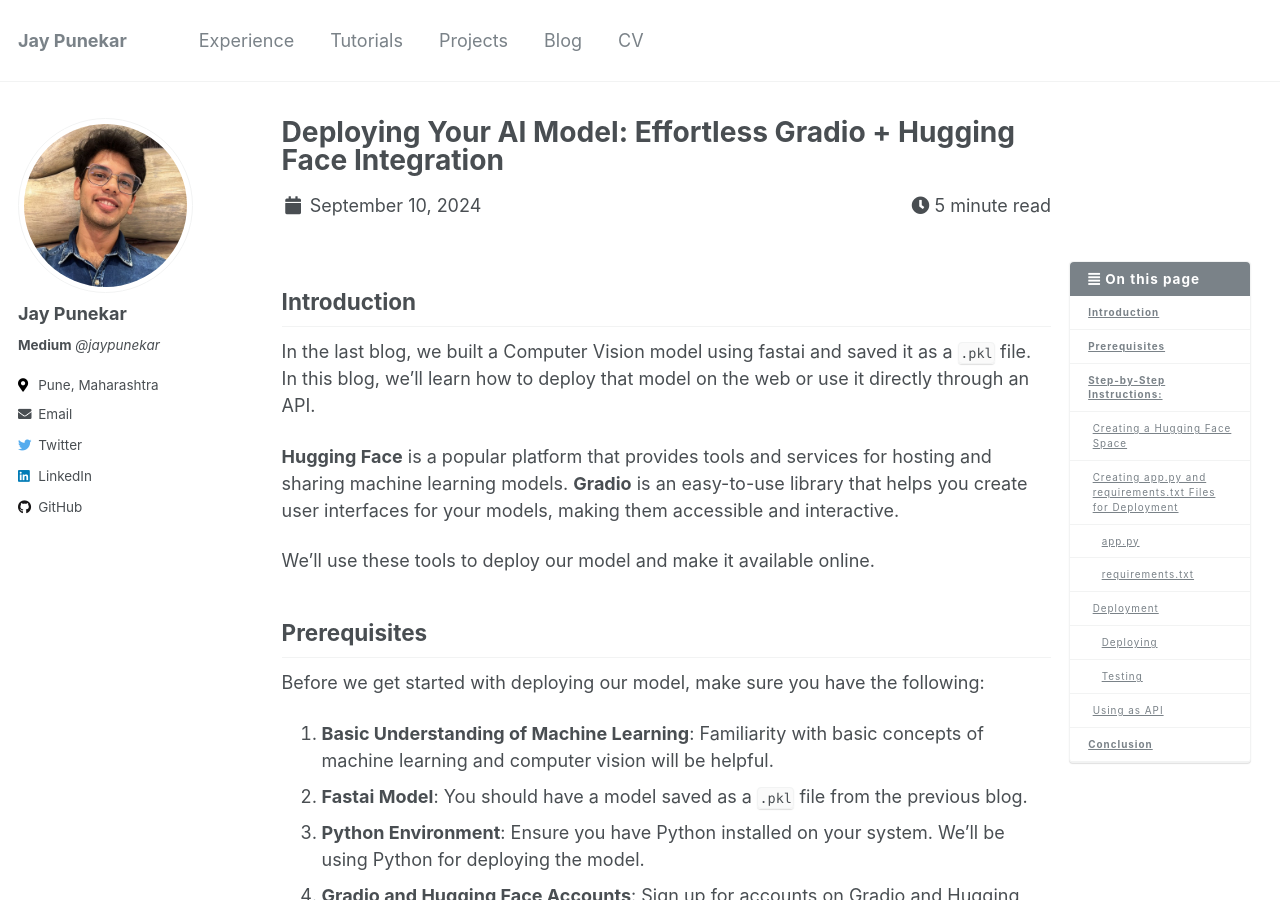
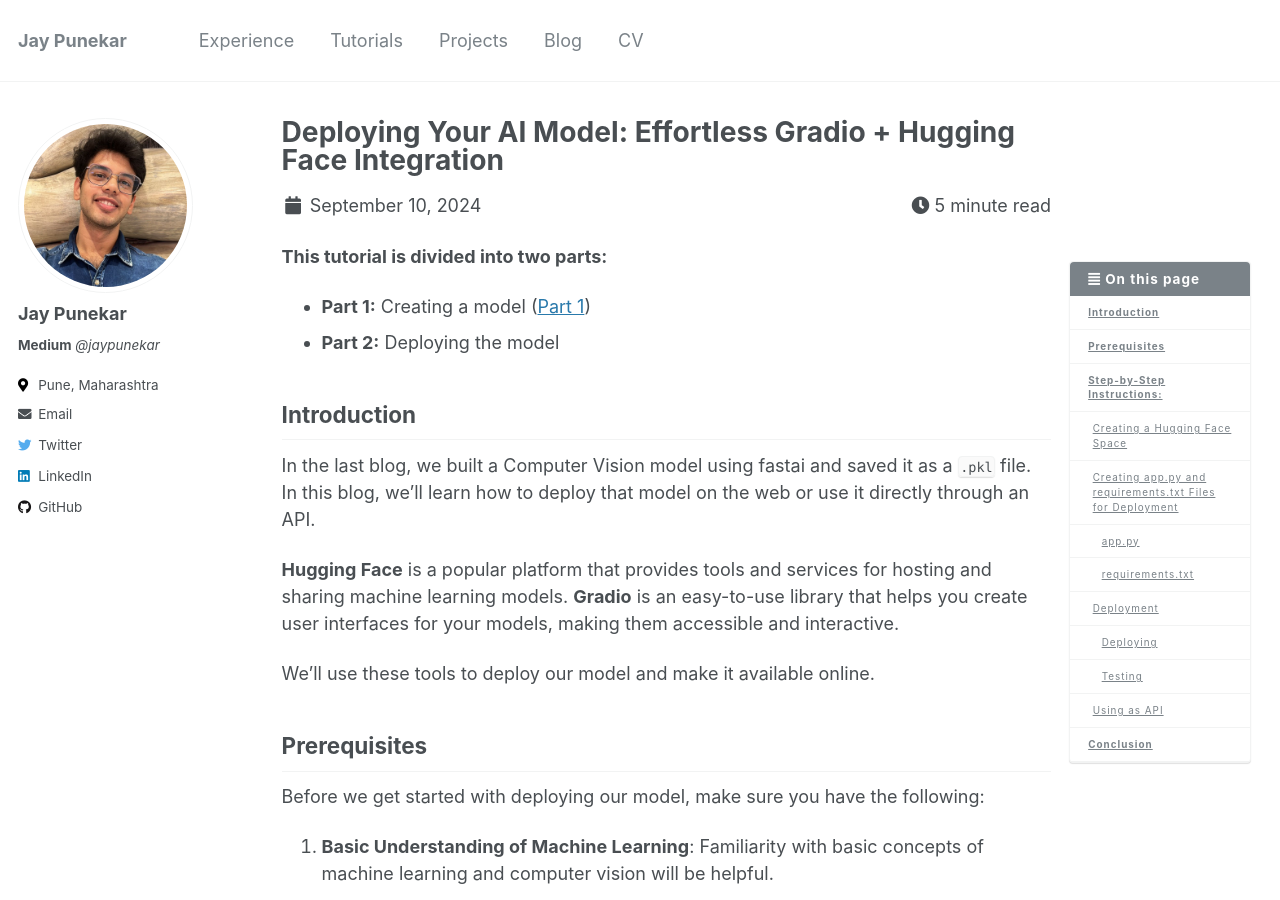
Before and after one commit to jaypunekar/jaypunekar.github.io, a Jekyll site: the page built from _posts/2024-09-10-deploying-ml-model-gradio.md, in a window 1280 px wide and 900 px high. Built offline with Jekyll 4.4.1, drawn with Linux system fonts in a browser that asks for light colours.

Commit message:
updated blog 2

```diff
--- a/_posts/2024-09-10-deploying-ml-model-gradio.md
+++ b/_posts/2024-09-10-deploying-ml-model-gradio.md
@@ -22,8 +22,13 @@ tags:
   - Gradio
 ---
 
+**This tutorial is divided into two parts:**
+
+- **Part 1:** Creating a model ([Part 1](https://jaypunekar.github.io/posts/2024/09/creating-image-classification-model))
+- **Part 2:** Deploying the model
+
+
 ## Introduction
-
 
 In the last blog, we built a Computer Vision model using fastai and saved it as a `.pkl` file. In this blog, we’ll learn how to deploy that model on the web or use it directly through an API.
 
```
